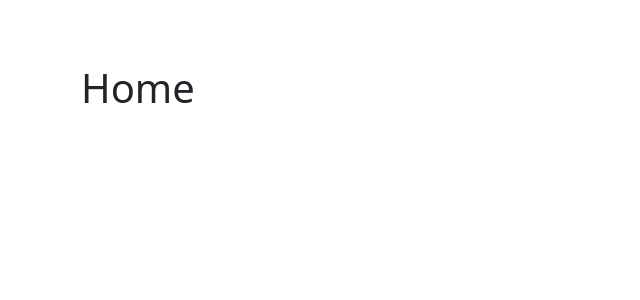
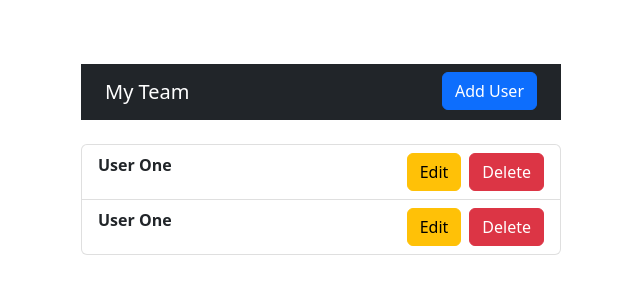
Before and after one commit to marcldo/react-crud-contextapi, a React (Create React App) app: page / in a window 1280 px wide. Shown: the top 300 px of the page, without its empty margins (319-959 px from the left). Built offline with nearby package versions, Linux system fonts and the light colour scheme.

Commit message:
component setup complete

```diff
--- /dev/null
+++ b/src/components/Heading.css
@@ -0,0 +1,4 @@
+.heading-container {
+  display: flex;
+  justify-content: space-between;
+}
--- /dev/null
+++ b/src/components/Heading.js
@@ -0,0 +1,21 @@
+import React from "react";
+import "./Heading.css";
+import { Link } from "react-router-dom";
+import { Navbar, Nav, NavItem, NavbarBrand, Container } from "reactstrap";
+
+export const Heading = () => {
+  return (
+    <Navbar color="dark" dark>
+      <Container className="heading-container">
+        <NavbarBrand href="/">My Team</NavbarBrand>
+        <Nav>
+          <NavItem>
+            <Link className="btn btn-primary" to="/add">
+              Add User
+            </Link>
+          </NavItem>
+        </Nav>
+      </Container>
+    </Navbar>
+  );
+};
--- a/src/components/Home.js
+++ b/src/components/Home.js
@@ -1,7 +1,12 @@
-import React from 'react'
+import React from "react";
+import { Heading } from "./Heading";
+import { UserList } from "./UserList";
 
 export const Home = () => {
   return (
-    <div><h1>Home</h1></div>
-  )
-}
+    <>
+      <Heading />
+      <UserList />
+    </>
+  );
+};
--- /dev/null
+++ b/src/components/UserList.css
@@ -0,0 +1,3 @@
+.li-item {
+  justify-content: space-between;
+}
--- /dev/null
+++ b/src/components/UserList.js
@@ -0,0 +1,29 @@
+import React from "react";
+import "./UserList.css";
+import { Link } from "react-router-dom";
+import { ListGroup, ListGroupItem, Button } from "reactstrap";
+
+export const UserList = () => {
+  return (
+    <ListGroup className="mt-4">
+      <ListGroupItem className="li-item d-flex">
+        <strong>User One</strong>
+        <div className="ml-auto">
+          <Link className="btn btn-warning" to="/edit/1">
+            Edit
+          </Link>
+          <Button className="btn btn-danger ms-2">Delete</Button>
+        </div>
+      </ListGroupItem>
+      <ListGroupItem className="li-item d-flex">
+        <strong>User One</strong>
+        <div className="ml-auto">
+          <Link className="btn btn-warning" to="/edit/1">
+            Edit
+          </Link>
+          <Button className="btn btn-danger ms-2">Delete</Button>
+        </div>
+      </ListGroupItem>
+    </ListGroup>
+  );
+};
```
